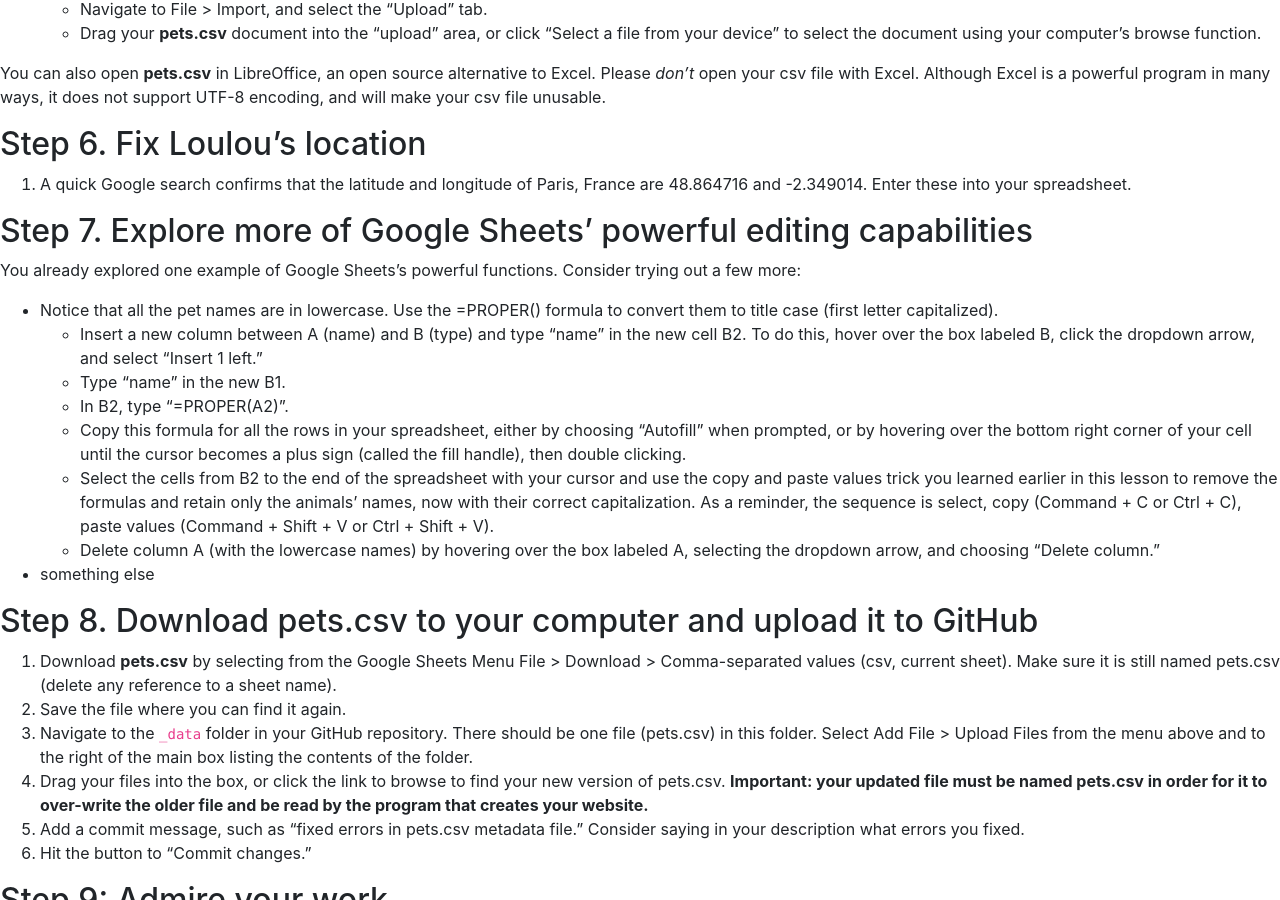
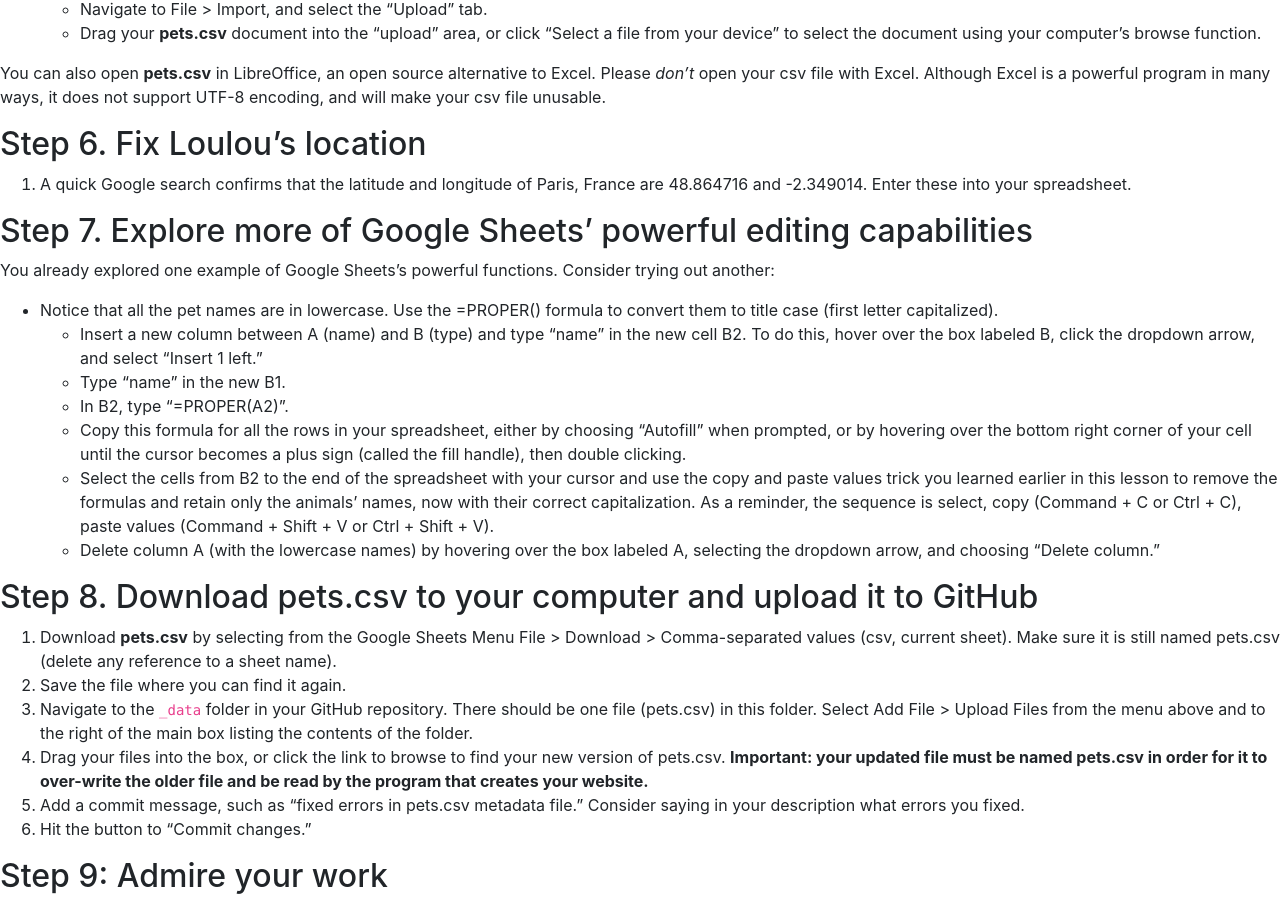
Before and after one commit to learn-static/foundations-3-data, a Jekyll site: the page built from intro-data.md, in a window 1280 px wide and 900 px high, scrolled down 3439 px. Built offline with Jekyll 4.4.1, drawn with Linux system fonts in a browser that asks for light colours; our own code applies the rules of GitHub Pages for plain Markdown files.

Commit message:
Update intro-data.md

```diff
--- a/intro-data.md
+++ b/intro-data.md
@@ -87,7 +87,7 @@
 1. A quick Google search confirms that the latitude and longitude of Paris, France are 48.864716 and -2.349014. Enter these into your spreadsheet.
 
 ## Step 7. Explore more of Google Sheets' powerful editing capabilities
-You already explored one example of Google Sheets's powerful functions. Consider trying out a few more:
+You already explored one example of Google Sheets's powerful functions. Consider trying out another:
 - Notice that all the pet names are in lowercase. Use the =PROPER() formula to convert them to title case (first letter capitalized).
     * Insert a new column between A (name) and B (type) and type "name" in the new cell B2. To do this, hover over the box labeled B, click the dropdown arrow, and select "Insert 1 left."
     * Type "name" in the new B1.
@@ -95,7 +95,6 @@
     * Copy this formula for all the rows in your spreadsheet, either by choosing "Autofill" when prompted, or by hovering over the bottom right corner of your cell until the cursor becomes a plus sign (called the fill handle), then double clicking.
     * Select the cells from B2 to the end of the spreadsheet with your cursor and use the copy and paste values trick you learned earlier in this lesson to remove the formulas and retain only the animals' names, now with their correct capitalization. As a reminder, the sequence is select, copy (Command + C or Ctrl + C), paste values (Command + Shift + V or Ctrl + Shift + V).
     * Delete column A (with the lowercase names) by hovering over the box labeled A, selecting the dropdown arrow, and choosing "Delete column."
-- something else
 
 ## Step 8. Download pets.csv to your computer and upload it to GitHub
 1. Download **pets.csv** by selecting from the Google Sheets Menu File > Download > Comma-separated values (csv, current sheet). Make sure it is still named pets.csv (delete any reference to a sheet name).
```
